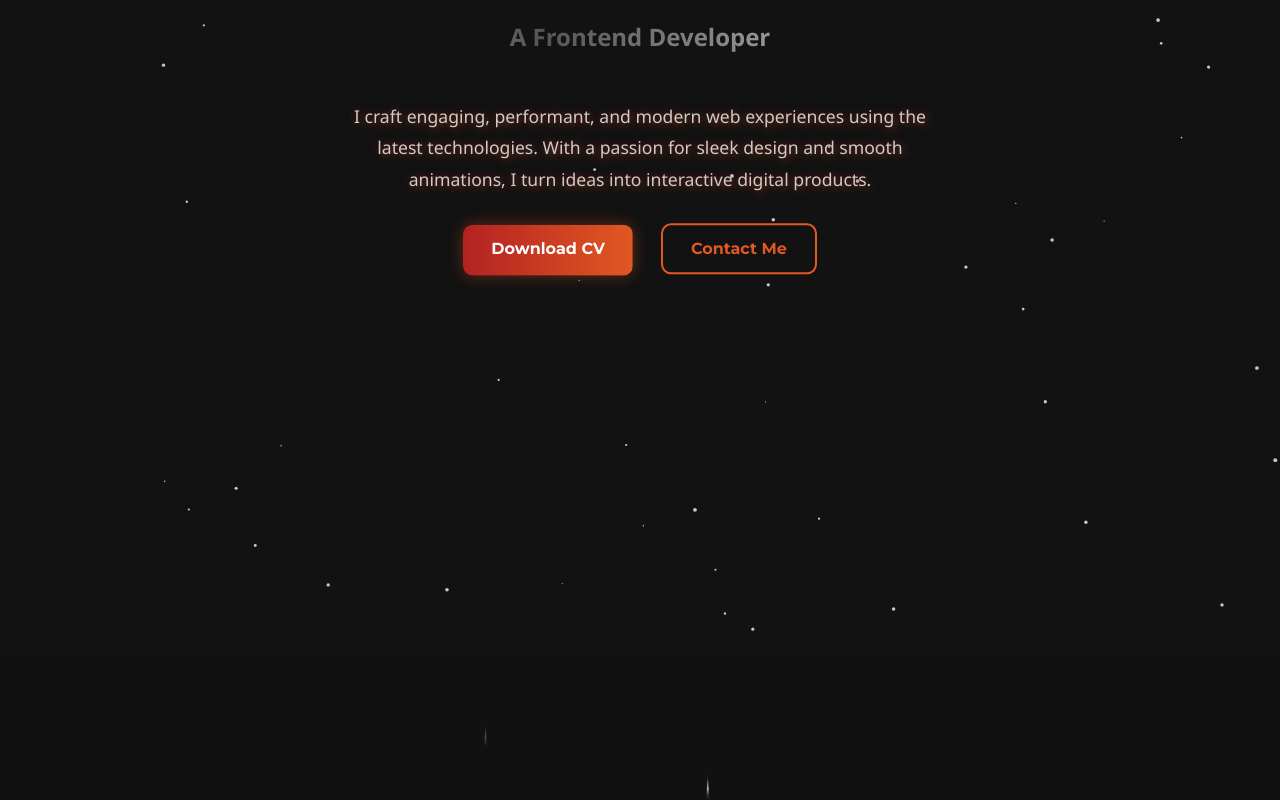
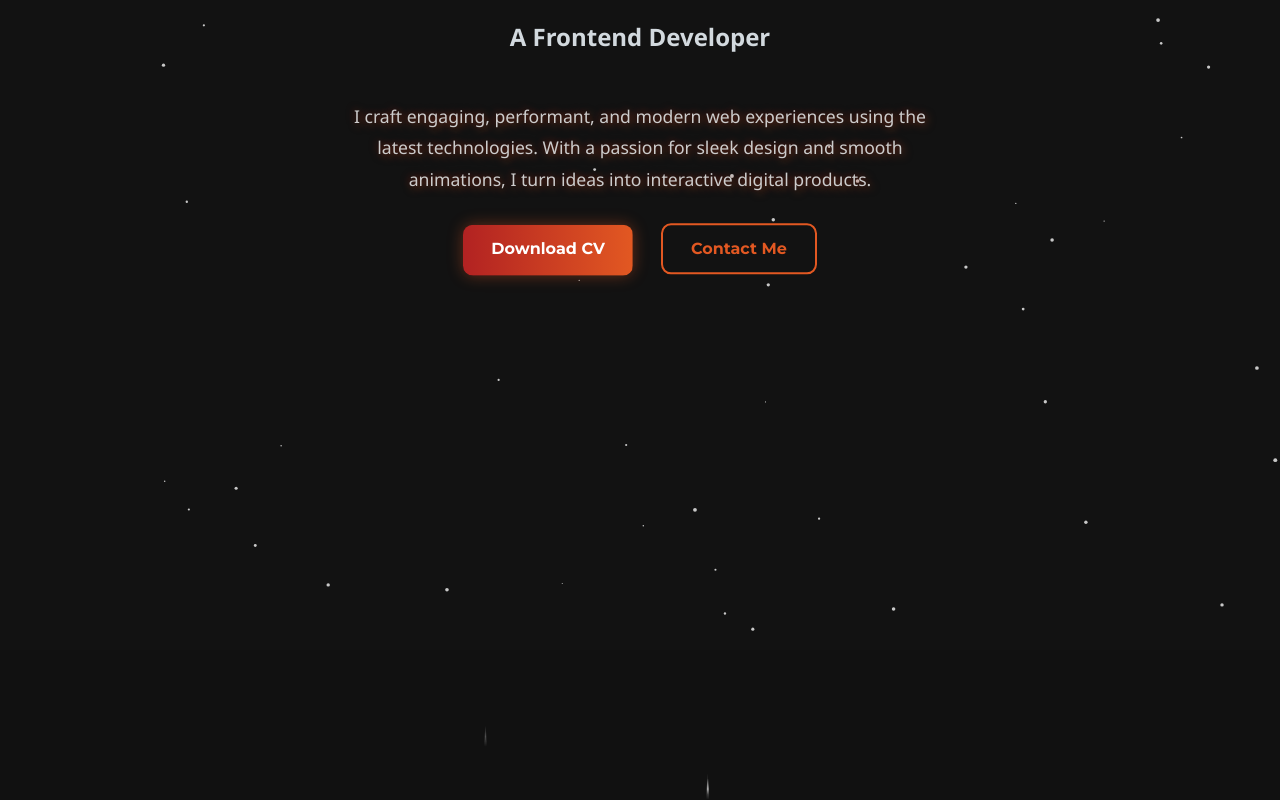
Before and after one commit to Pranjal-Sahu21/portfolio-website, a React (Vite) app: page / in a window 1280 px wide. Shown: the top 800 px of the page. Built offline with nearby package versions, Linux system fonts and the light colour scheme.

Commit message:
Removed metallic shine

```diff
--- a/src/style.css
+++ b/src/style.css
@@ -485,20 +485,6 @@ footer {
   }
 }
 
-.heading,
-h2 {
-  background: linear-gradient(90deg, #aaa, #fff, #aaa, #555, #aaa);
-  background-size: 200% auto;
-  background-clip: text;
-  -webkit-text-fill-color: transparent;
-  animation: metallicShine 4s linear infinite;
-}
-
-@keyframes metallicShine {
-  to {
-    background-position: 200% center;
-  }
-}
 
 @keyframes shimmer {
   to {
```
